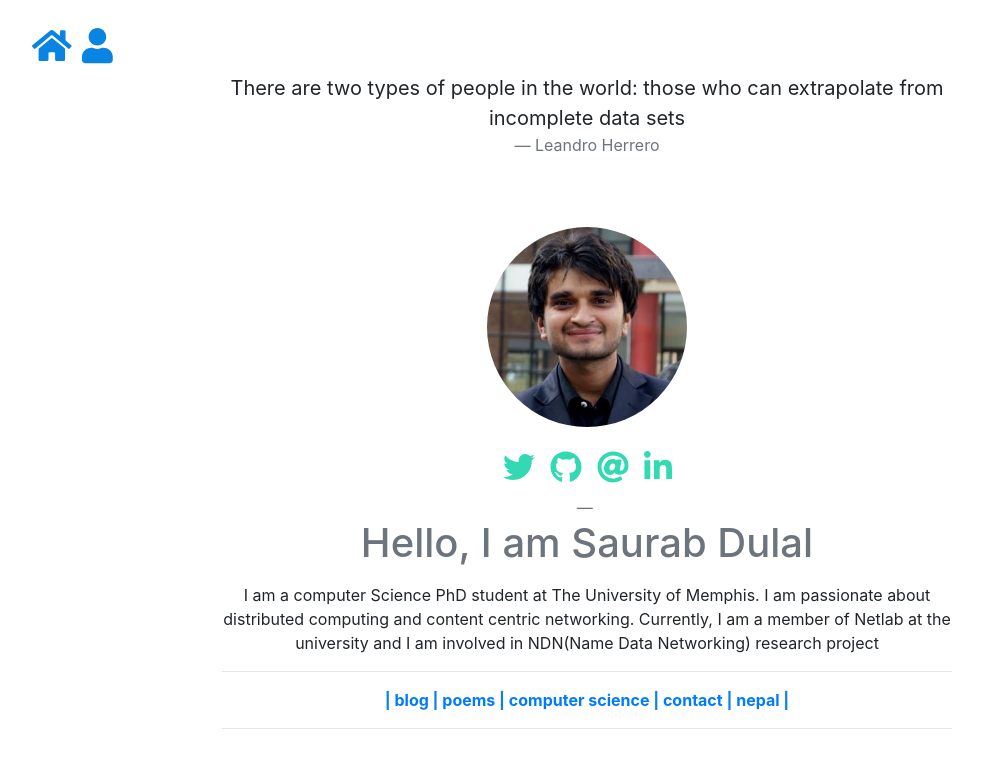
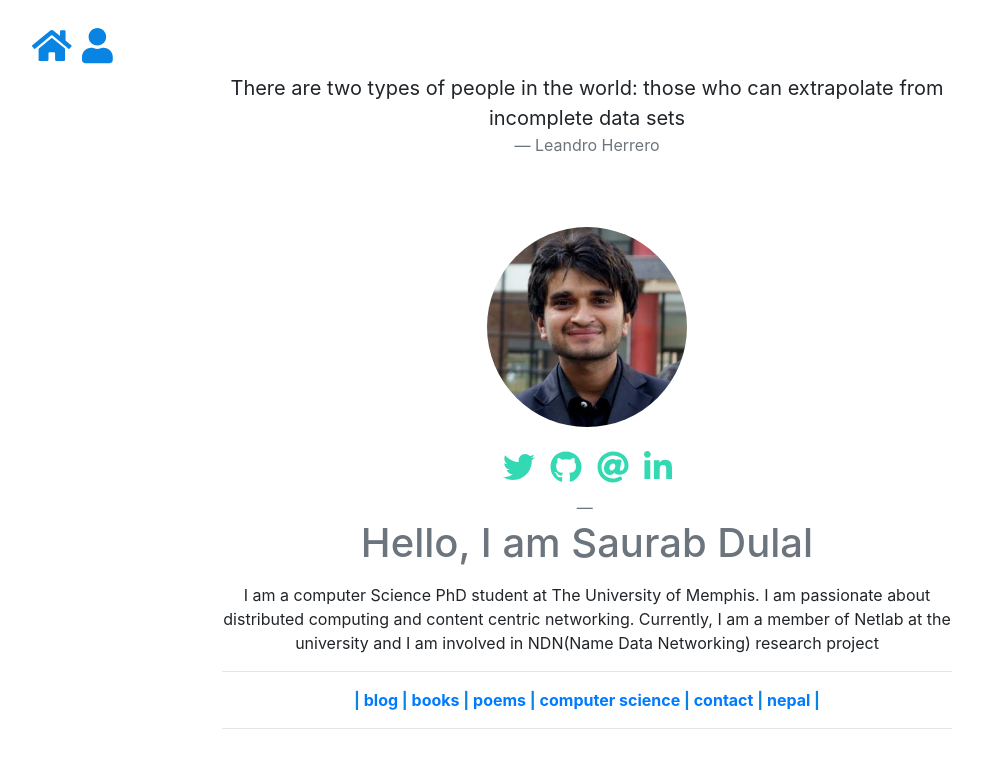
Before and after one commit to dulalsaurab/dulalsaurab.github.io_old, a Jekyll site: the page index.html, which Jekyll copies as it is, in a window 1280 px wide. Shown: the top 768 px of the page, without its empty margins (53-1034 px from the left). Built offline with Jekyll 4.4.1, drawn with Linux system fonts in a browser that asks for light colours; nearby versions of some CDN libraries; some web fonts are replaced.

Commit message:
Update index.html

```diff
--- a/index.html
+++ b/index.html
@@ -78,7 +78,7 @@
                   and I am involved in NDN(Name Data Networking) research project</p>
                </div>
                <hr />
-               <div class="text-center mynav"><b>| <a href="/categories/">blog</a> | <a href="#">poems</a> | <a href="#">computer science</a> | <a href="#">contact</a> | <a href="/nepal">nepal</a> |</b></div>
+               <div class="text-center mynav"><b>| <a href="/categories/">blog</a> | <a href="#">books</a> | <a href="#">poems</a> | <a href="#">computer science</a> | <a href="#">contact</a> | <a href="/nepal">nepal</a> |</b></div>
                <hr />
                <!-- <div class="text-center">
                   <h4><p> Wanna view my favorite movies ? <a href="/pages/saurabdulal/favmovies" > click here </a> </p></h4>
```
